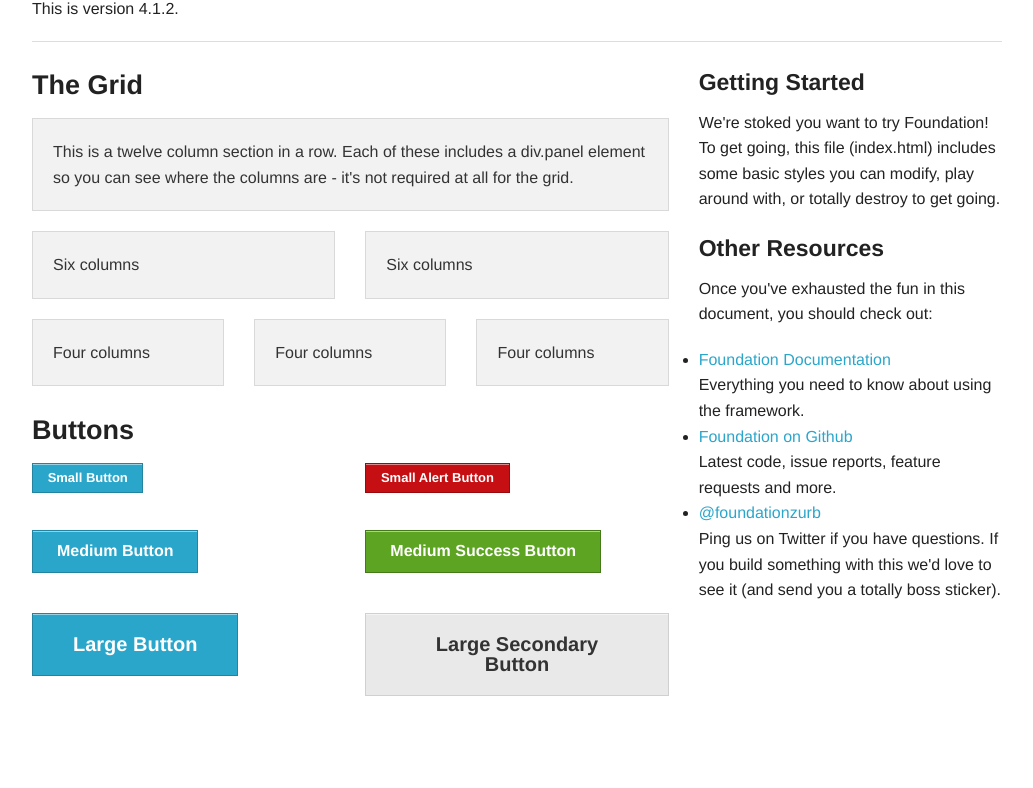
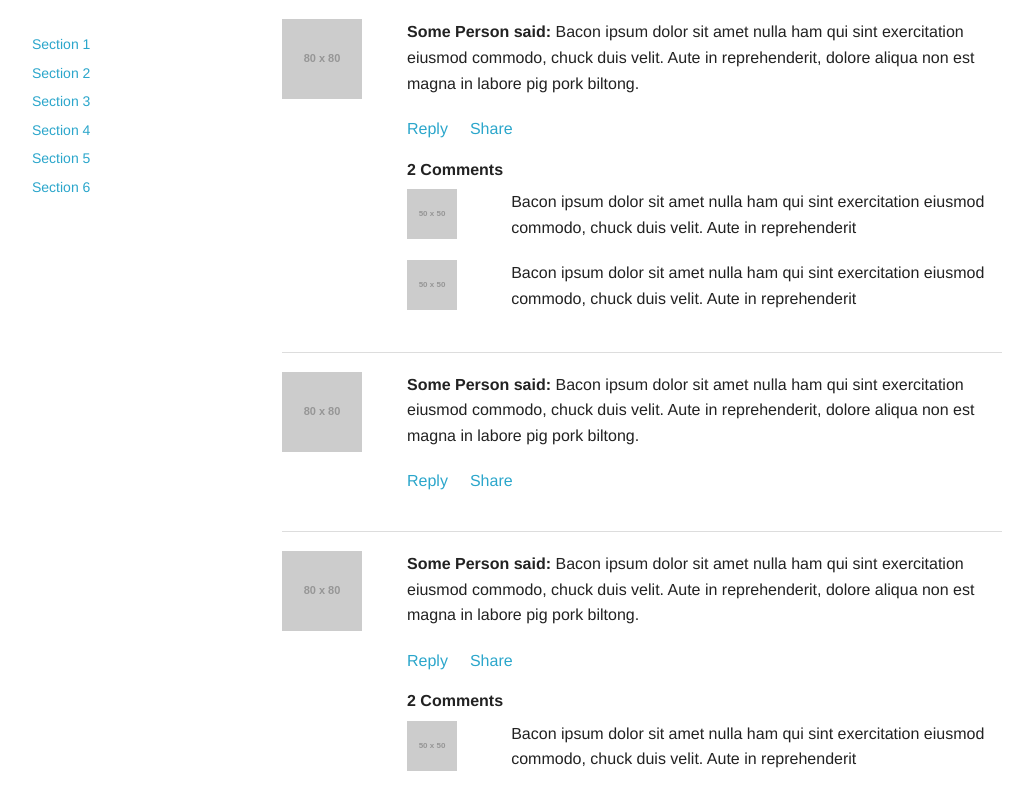
Before and after one commit to robertfw/hockeybrain, a plain HTML site: page static/index.html in a window 1280 px wide. Shown: the part 82-870 px from the top of the page, without its empty margins (123-1156 px from the left). Before the commit the page ends 823 px from the top, so only its background shows below. Drawn offline with Linux system fonts and the light colour scheme; placeholder pictures from the web are drawn by us.

Commit message:
added a basic template

```diff
--- a/static/index.html
+++ b/static/index.html
@@ -17,86 +17,129 @@
 </head>
 <body>
 
-	<div class="row">
-		<div class="large-12 columns">
-			<h2>Welcome to Foundation</h2>
-			<p>This is version 4.1.2.</p>
-			<hr />
-		</div>
-	</div>
+<!-- Header and Nav -->
 
-	<div class="row">
-		<div class="large-8 columns">
-			<h3>The Grid</h3>
+  <div class="row">
+    <div class="large-3 columns">
+      <h1><img src="http://placehold.it/400x100&text=Logo" /></h1>
+    </div>
+    <div class="large-9 columns">
+      <ul class="inline-list right">
+        <li><a href="#">Section 1</a></li>
+        <li><a href="#">Section 2</a></li>
+        <li><a href="#">Section 3</a></li>
+        <li><a href="#">Section 4</a></li>
+      </ul>
+    </div>
+  </div>
 
-			<!-- Grid Example -->
-			<div class="row">
-				<div class="large-12 columns">
-					<div class="panel">
-						<p>This is a twelve column section in a row. Each of these includes a div.panel element so you can see where the columns are - it's not required at all for the grid.</p>
-					</div>
-				</div>
-			</div>
-			<div class="row">
-				<div class="large-6 columns">
-					<div class="panel">
-						<p>Six columns</p>
-					</div>
-				</div>
-				<div class="large-6 columns">
-					<div class="panel">
-						<p>Six columns</p>
-					</div>
-				</div>
-			</div>
-			<div class="row">
-				<div class="large-4 columns">
-					<div class="panel">
-						<p>Four columns</p>
-					</div>
-				</div>
-				<div class="large-4 columns">
-					<div class="panel">
-						<p>Four columns</p>
-					</div>
-				</div>
-				<div class="large-4 columns">
-					<div class="panel">
-						<p>Four columns</p>
-					</div>
-				</div>
-			</div>
+  <!-- End Header and Nav -->
+  <div class="row">
 
-			<h3>Buttons</h3>
+    <!-- Main Content Section -->
+    <!-- This has been source ordered to come first in the markup (and on small devices) but to be to the right of the nav on larger screens -->
+    <div class="large-9 push-3 columns">
+    	 <!-- Feed Entry -->
+      <div class="row">
+        <div class="large-2 columns small-3"><img src="http://placehold.it/80x80&text=[img]" /></div>
+        <div class="large-10 columns">
+          <p><strong>Some Person said:</strong> Bacon ipsum dolor sit amet nulla ham qui sint exercitation eiusmod commodo, chuck duis velit. Aute in reprehenderit, dolore aliqua non est magna in labore pig pork biltong.</p>
+          <ul class="inline-list">
+            <li><a href="">Reply</a></li>
+            <li><a href="">Share</a></li>
+          </ul>
 
+
+          <h6>2 Comments</h6>
+          <div class="row">
+            <div class="large-2 columns small-3"><img src="http://placehold.it/50x50&text=[img]" /></div>
+            <div class="large-10 columns"><p>Bacon ipsum dolor sit amet nulla ham qui sint exercitation eiusmod commodo, chuck duis velit. Aute in reprehenderit</p></div>
+          </div>
+          <div class="row">
+            <div class="large-2 columns small-3"><img src="http://placehold.it/50x50&text=[img]" /></div>
+            <div class="large-10 columns"><p>Bacon ipsum dolor sit amet nulla ham qui sint exercitation eiusmod commodo, chuck duis velit. Aute in reprehenderit</p></div>
+          </div>
+        </div>
+      </div>
+      <!-- End Feed Entry -->
+
+      <hr />
+
+      <!-- Feed Entry -->
+      <div class="row">
+        <div class="large-2 columns small-3"><img src="http://placehold.it/80x80&text=[img]" /></div>
+        <div class="large-10 columns">
+          <p><strong>Some Person said:</strong> Bacon ipsum dolor sit amet nulla ham qui sint exercitation eiusmod commodo, chuck duis velit. Aute in reprehenderit, dolore aliqua non est magna in labore pig pork biltong.</p>
+          <ul class="inline-list">
+            <li><a href="">Reply</a></li>
+            <li><a href="">Share</a></li>
+          </ul>
+        </div>
+      </div>
+      <!-- End Feed Entry -->
+
+      <hr />
+
+      <!-- Feed Entry -->
+      <div class="row">
+        <div class="large-2 columns small-3"><img src="http://placehold.it/80x80&text=[img]" /></div>
+        <div class="large-10 columns">
+          <p><strong>Some Person said:</strong> Bacon ipsum dolor sit amet nulla ham qui sint exercitation eiusmod commodo, chuck duis velit. Aute in reprehenderit, dolore aliqua non est magna in labore pig pork biltong.</p>
+          <ul class="inline-list">
+            <li><a href="">Reply</a></li>
+            <li><a href="">Share</a></li>
+          </ul>
+
+
+          <h6>2 Comments</h6>
+          <div class="row">
+            <div class="large-2 columns small-3"><img src="http://placehold.it/50x50&text=[img]" /></div>
+            <div class="large-10 columns"><p>Bacon ipsum dolor sit amet nulla ham qui sint exercitation eiusmod commodo, chuck duis velit. Aute in reprehenderit</p></div>
+          </div>
+        </div>
+      </div>
+      <!-- End Feed Entry -->
+    </div>
+
+
+    <!-- Nav Sidebar -->
+    <!-- This is source ordered to be pulled to the left on larger screens -->
+    <div class="large-3 pull-9 columns">
+
+      <ul class="side-nav">
+        <li><a href="#">Section 1</a></li>
+        <li><a href="#">Section 2</a></li>
+        <li><a href="#">Section 3</a></li>
+        <li><a href="#">Section 4</a></li>
+        <li><a href="#">Section 5</a></li>
+        <li><a href="#">Section 6</a></li>
+      </ul>
+
+    </div>
+
+  </div>
+
+
+  <!-- Footer -->
+
+  <footer class="row">
+    <div class="large-12 columns">
+      <hr />
       <div class="row">
         <div class="large-6 columns">
-          <p><a href="#" class="small button">Small Button</a></p>
-          <p><a href="#" class="button">Medium Button</a></p>
-          <p><a href="#" class="large button">Large Button</a></p>
+          <p>&copy; Copyright no one at all. Go to town.</p>
         </div>
         <div class="large-6 columns">
-          <p><a href="#" class="small alert button">Small Alert Button</a></p>
-          <p><a href="#" class="success button">Medium Success Button</a></p>
-          <p><a href="#" class="large secondary button">Large Secondary Button</a></p>
+          <ul class="inline-list right">
+            <li><a href="#">Section 1</a></li>
+            <li><a href="#">Section 2</a></li>
+            <li><a href="#">Section 3</a></li>
+            <li><a href="#">Section 4</a></li>
+          </ul>
         </div>
       </div>
-		</div>
-
-		<div class="large-4 columns">
-			<h4>Getting Started</h4>
-			<p>We're stoked you want to try Foundation! To get going, this file (index.html) includes some basic styles you can modify, play around with, or totally destroy to get going.</p>
-
-			<h4>Other Resources</h4>
-			<p>Once you've exhausted the fun in this document, you should check out:</p>
-			<ul class="disc">
-				<li><a href="http://foundation.zurb.com/docs">Foundation Documentation</a><br />Everything you need to know about using the framework.</li>
-				<li><a href="http://github.com/zurb/foundation">Foundation on Github</a><br />Latest code, issue reports, feature requests and more.</li>
-				<li><a href="http://twitter.com/foundationzurb">@foundationzurb</a><br />Ping us on Twitter if you have questions. If you build something with this we'd love to see it (and send you a totally boss sticker).</li>
-			</ul>
-		</div>
-	</div>
-
+    </div>
+  </footer>
   <script>
   document.write('<script src=' +
   ('__proto__' in {} ? 'js/vendor/zepto' : 'js/vendor/jquery') +
```
